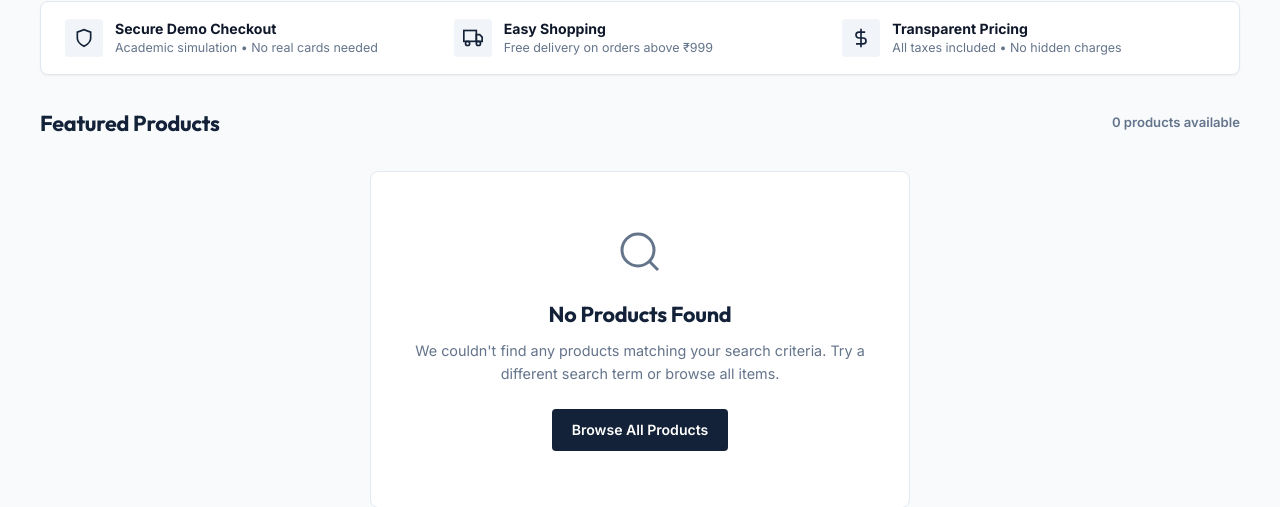
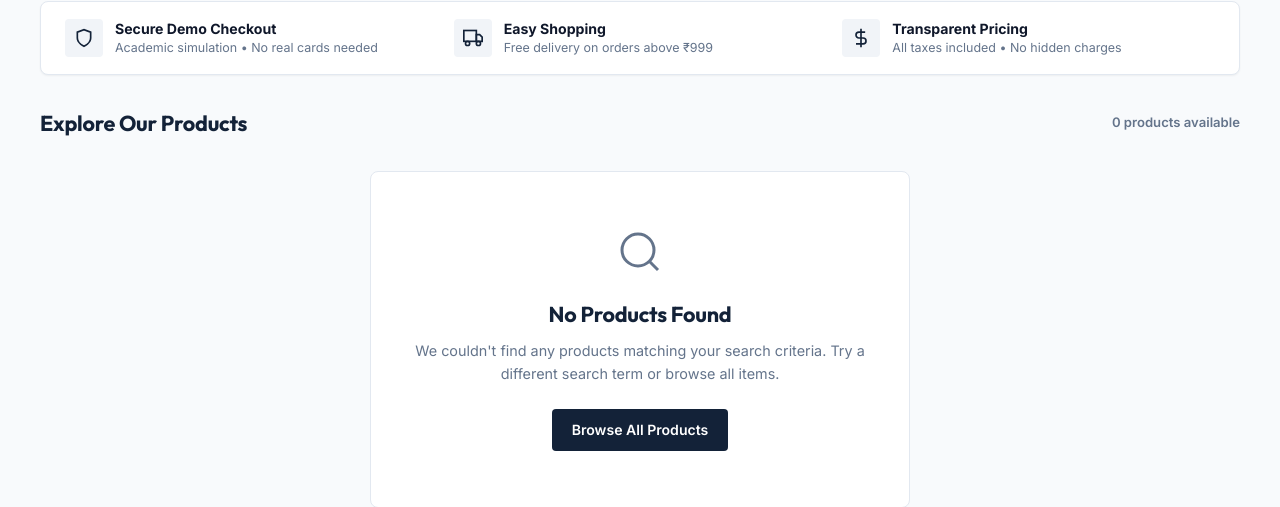
Before and after one commit to SKY03618m/shopsphere, a Flask app: page / in a window 1280 px wide. Shown: the part 418-925 px from the top of the page. Run offline with Flask 3, Linux system fonts and the light colour scheme; data that the repository does not hold is empty.

Commit message:
Improve product catalog interface

```diff
--- a/app/templates/index.html
+++ b/app/templates/index.html
@@ -77,7 +77,7 @@
         {% elif search_query %}
             Search Results for "{{ search_query }}"
         {% else %}
-            Featured Products
+            Explore Our Products
         {% endif %}
     </h2>
     <span class="item-count-badge">{{ products|length }} product{{ 's' if products|length != 1 else '' }} available</span>
```
